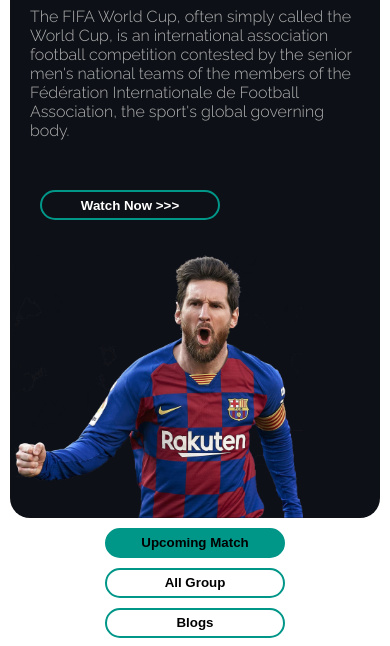
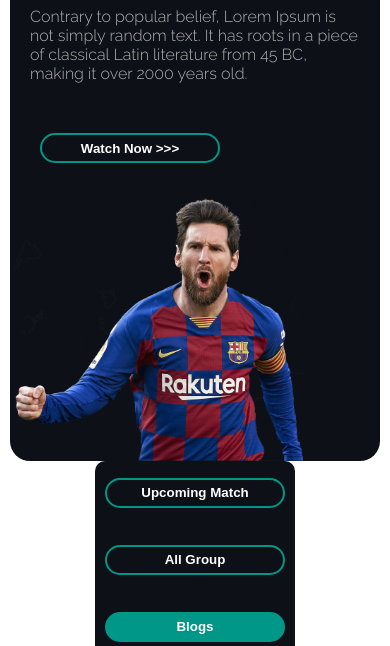
Before and after one commit to mariyam45/Assignment-2, a plain HTML site: page match.html in a window 390 px wide. Shown: the part 198-844 px from the top of the page. Drawn offline with Linux system fonts and the light colour scheme; a web font is replaced by a local one.

Commit message:
first commit

```diff
--- a/match.html
+++ b/match.html
@@ -35,7 +35,7 @@
         <div class="display">
             <div class="article">
                 <h1>The Greatest show on the earth</h1>
-                <p>The FIFA World Cup, often simply called the World Cup, is an international association football competition contested by the senior men's national teams of the members of the Fédération Internationale de Football Association, the sport's global governing body.</p>
+                <p>Contrary to popular belief, Lorem Ipsum is not simply random text. It has roots in a piece of classical Latin literature from 45 BC, making it over 2000 years old.</p>
                 <button type="button"><span></span> Watch Now >>> </button>
 
             </div>
@@ -49,17 +49,11 @@
 
         <div class="all-boxs">
             <div class="vrt-button">
-                <button type="button" class="fixed-color"><span></span> Upcoming Match </button>
+                <a href="match.html"><button type="button"><span></span> Upcoming Match </button></a>
                 <button type="button"><span></span> All Group </button>
-               <a href="index.html"> <button type="button" ><span></span> Blogs </button></a>
+                <button type="button" class="fixed-color"><span></span> <a href="index.html">Blogs</a> </button>
 
             </div>
-            <div class="horizental-buttons">
-                <button class="fixed-color">Upcoming Match</button>
-                <button>All Group</button>
-                <a href="index.html"><button>Blogs</button></a>
-            </div>
-
             <div class="blog-boxs">
 
                     <article class="blog">
--- a/style2.css
+++ b/style2.css
@@ -10,6 +10,7 @@
 }
 a {
   text-decoration: none;
+  color: inherit;
 }
 
 .display {
@@ -70,9 +71,7 @@
 button:hover {
   border: none;
 }
-.horizental-buttons {
-  display: none;
-}
+
 /* ---------------- */
 
 /* <-- ---box & vertical button--- --> */
@@ -220,24 +219,14 @@
     justify-content: space-between;
     overflow: hidden;
   }
+  .vrt-button {
+    display: inline-flex;
+    width: auto;
+    height: auto;
+    margin: 0 auto;
+    background-color: rgb(13, 16, 22);
+  }
 
-
-  .vrt-button {
-    display: none;
-  }
-  .horizental-buttons {
-    margin: 0 auto;
-    display: block;
-  }
-  .horizental-buttons button {
-    text-align: center;
-    margin: 10px;
-    color: black;
-  }
-  .horizental-buttons button:nth-child(3) {
-    color: white;
-    background-color: #009688;
-  }
   .messi {
     width: 100%;
     margin-bottom: -40px;
@@ -282,21 +271,12 @@
     overflow: hidden;
   }
   .vrt-button {
-    display: none;
-  }
-  .horizental-buttons {
+    display: flex;
+    flex-direction: column;
+    align-items: center;
+    justify-content: center;
     margin: 0 auto;
-    display: block;
-  }
-  .horizental-buttons button {
-    display: block;
-    text-align: center;
-    margin: 10px;
-    color: black;
-  }
-  .horizental-buttons button:nth-child(3) {
-    color: white;
-    background-color: #009688;
+    background-color: rgb(13, 16, 22);
   }
   .all-boxs {
     display: flex;
```
